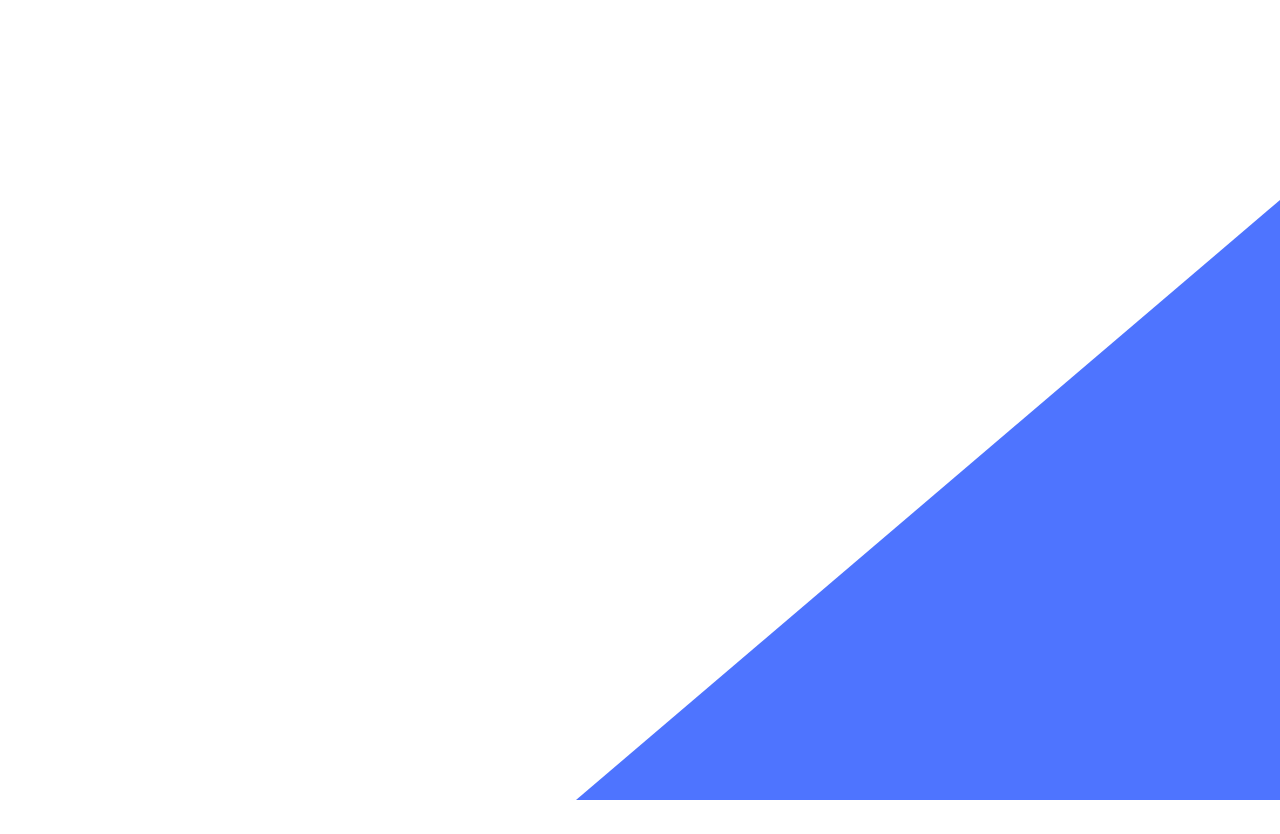
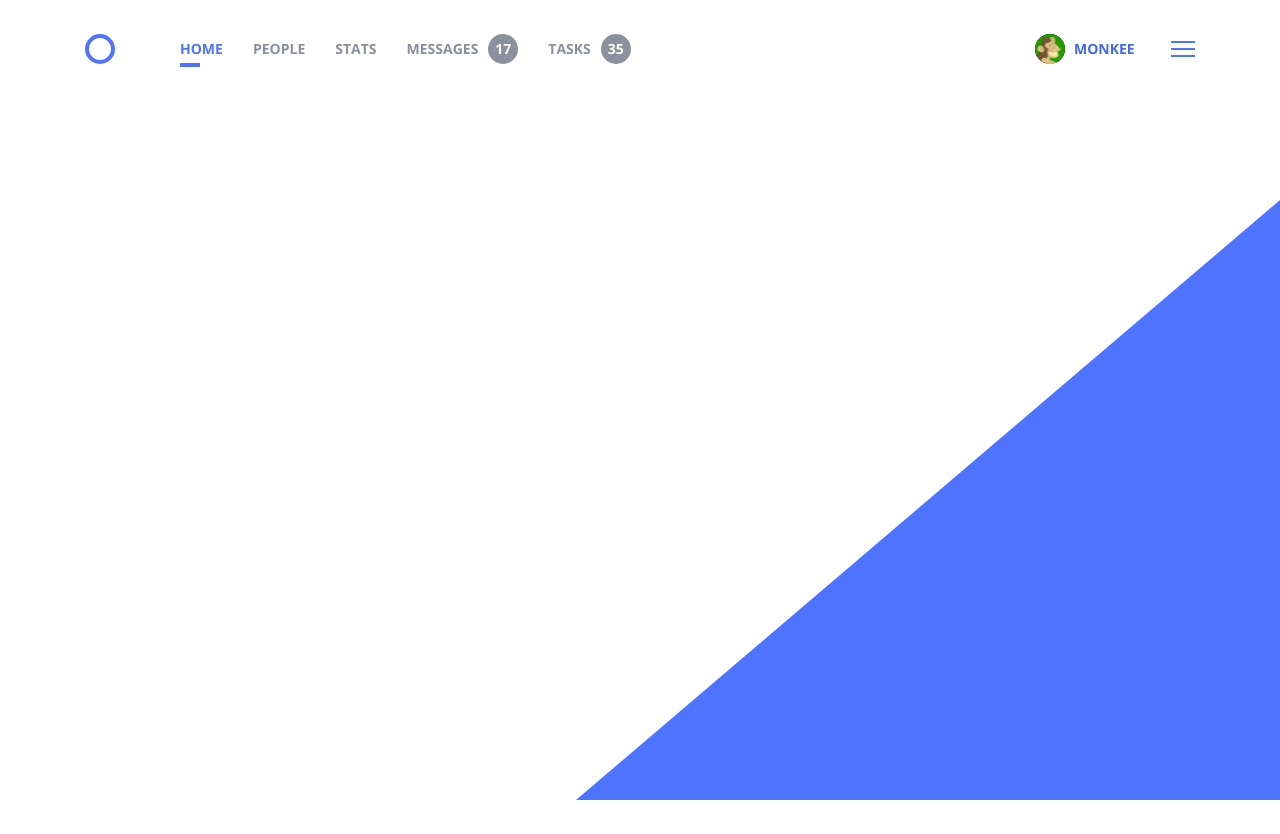
Before and after one commit to Maciejf85/twoheads_test, a website: page index.html in a window 1280 px wide. Before the commit the page ends 800 px from the top, so only its background shows below. Drawn offline with nearby package versions, Linux system fonts and the light colour scheme.

Commit message:
finished navbar

```diff
--- a/gulpfile.js
+++ b/gulpfile.js
@@ -40,4 +40,5 @@ exports.serve = function() {
     });
 
     watch('scss/**/*.scss', { ignoreInitial: false }, series(scss, reload));
+    watch('./index.html', { ignoreInitial: false }, series(reload));
 }
--- a/index.html
+++ b/index.html
@@ -13,6 +13,48 @@
     <script src="https://ajax.googleapis.com/ajax/libs/jquery/3.5.1/jquery.min.js"></script>
   </head>
   <body>
+    <div class="container">
+      <div class="col-lg-12 col-md-6">
+        <nav class="nav">
+          <div class="row">
+            <div class="col-lg-1">
+              <div class="nav__logo"></div>
+            </div>
+            <div class="col-lg-9">
+              <ul class="nav__list">
+                <li><a href="#" class="active">home</a></li>
+                <li><a href="#">people</a></li>
+                <li><a href="#">stats</a></li>
+                <li>
+                  <a href="#">messages</a>
+                  <div class="notification">17</div>
+                </li>
+                <li>
+                  <a href="#">tasks</a>
+                  <div class="notification">35</div>
+                </li>
+              </ul>
+            </div>
+            <div class="col-lg-2">
+              <div class="nav__menu">
+                <div class="user-container">
+                  <div class="avatar">
+                    <img src="./images/team-monkee.png" alt="user-avatart"></img>
+                  </div>
+                  <div class="name">monkee</div>
+                </div>
+                  <div class="hamburger-menu">
+                    <span></span>
+                    <span></span>
+                    <span></span>
+                  </div>
+                </div>
+              </div>
+          </div>
+        </nav>
+        <!-- / navigation -->
+      </div>
+    </div>
     <div class="background">
       <div class="background__triangle"></div>
     </div>
--- a/scss/00-settings/_gird-vars.scss
+++ b/scss/00-settings/_gird-vars.scss
@@ -8,7 +8,6 @@
 $grid-gutter: 15px;
 $grid-gutter-container: 15px;
 
-
 /* Container
    ========================================================================== */
 
@@ -18,21 +17,19 @@
 $grid-container-lg: 960px;
 $grid-container-xl: 1140px;
 
-
 /* Breakpoints
    ========================================================================== */
 
 $min-sm: 576px;
 $min-md: 768px;
 $min-lg: 992px;
-    $min-xl: 1280px;
-    // $min-xl: 1200px;
+// $min-xl: 1280px;
+$min-xl: 1200px;
 
 $max-xs: 575px;
 $max-sm: 767px;
 $max-md: 991px;
 $max-lg: 1289px;
-
 
 /* Queries
    ========================================================================== */
--- a/scss/main.scss
+++ b/scss/main.scss
@@ -2,9 +2,98 @@
 @import url("https://fonts.googleapis.com/css?family=Open+Sans:400,600,700,800&display=swap");
 
 body {
-  position: relative;
+  font-family: "Open Sans", sans-serif;
   height: 100vh;
 }
+.container {
+  position: relative;
+  padding: 0;
+}
+.nav {
+  margin-top: 34px;
+  height: 30px;
+  line-height: 30px;
+  // border: 1px solid black;
+
+  &__logo {
+    width: 30px;
+    height: 30px;
+    border: 4px solid #4e74ff;
+    border-radius: 50%;
+  }
+  &__list {
+    display: flex;
+    text-transform: uppercase;
+    font-size: 14px;
+    font-weight: bold;
+    color: #8c909d;
+
+    li {
+      display: inline-flex;
+      margin-right: 30px;
+
+      .notification {
+        margin-left: 10px;
+        text-align: center;
+        width: 30px;
+        height: 30px;
+        background: #8c909d;
+        border-radius: 50%;
+        color: white;
+      }
+
+      .active {
+        position: relative;
+        color: #4e74ff;
+
+        &::before {
+          position: absolute;
+          bottom: -3px;
+          left: 0;
+          content: "";
+          display: block;
+          width: 20px;
+          border: 2px solid #4e74ff;
+        }
+      }
+    }
+  }
+
+  &__menu {
+    display: flex;
+    justify-content: space-between;
+    align-items: center;
+    .user-container {
+      display: flex;
+      .avatar {
+        width: 30px;
+        height: 30px;
+        border-radius: 50%;
+        background: #000;
+      }
+      .name {
+        margin-left: 9px;
+        text-transform: uppercase;
+        font-size: 14px;
+        font-weight: bold;
+        color: #4268f3;
+      }
+    }
+    .hamburger-menu {
+      display: flex;
+      flex-direction: column;
+      justify-content: space-between;
+      width: 24px;
+      height: 16px;
+      span {
+        width: 100%;
+        height: 2px;
+        background: #4e74ff;
+      }
+    }
+  }
+}
+
 .background {
   position: absolute;
   right: 0;
```
Also changed, not shown: css/main.css, images/team-monkee.png (added), 1 other file. Lines whose indentation alone changed are shown as unchanged.
